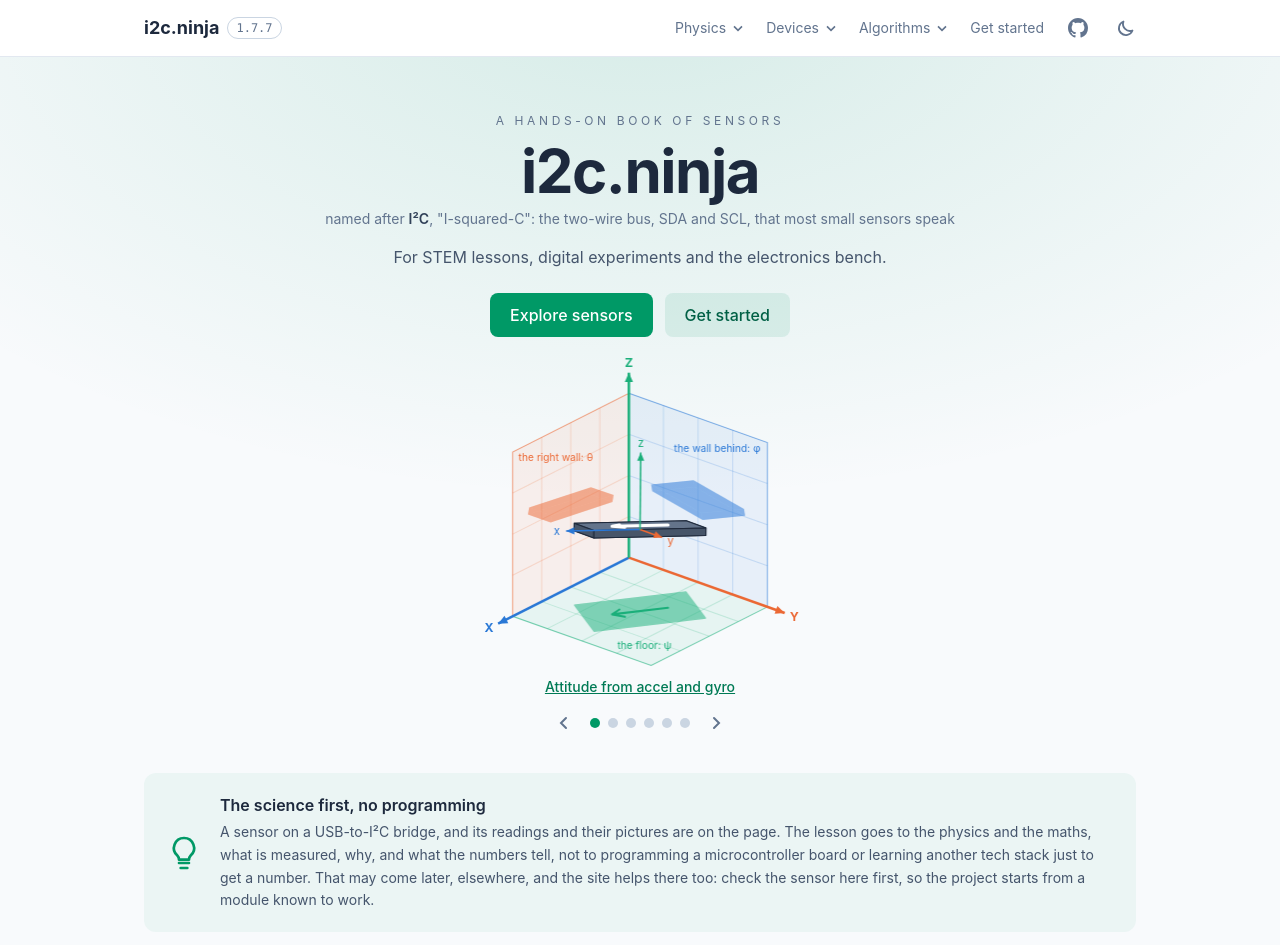
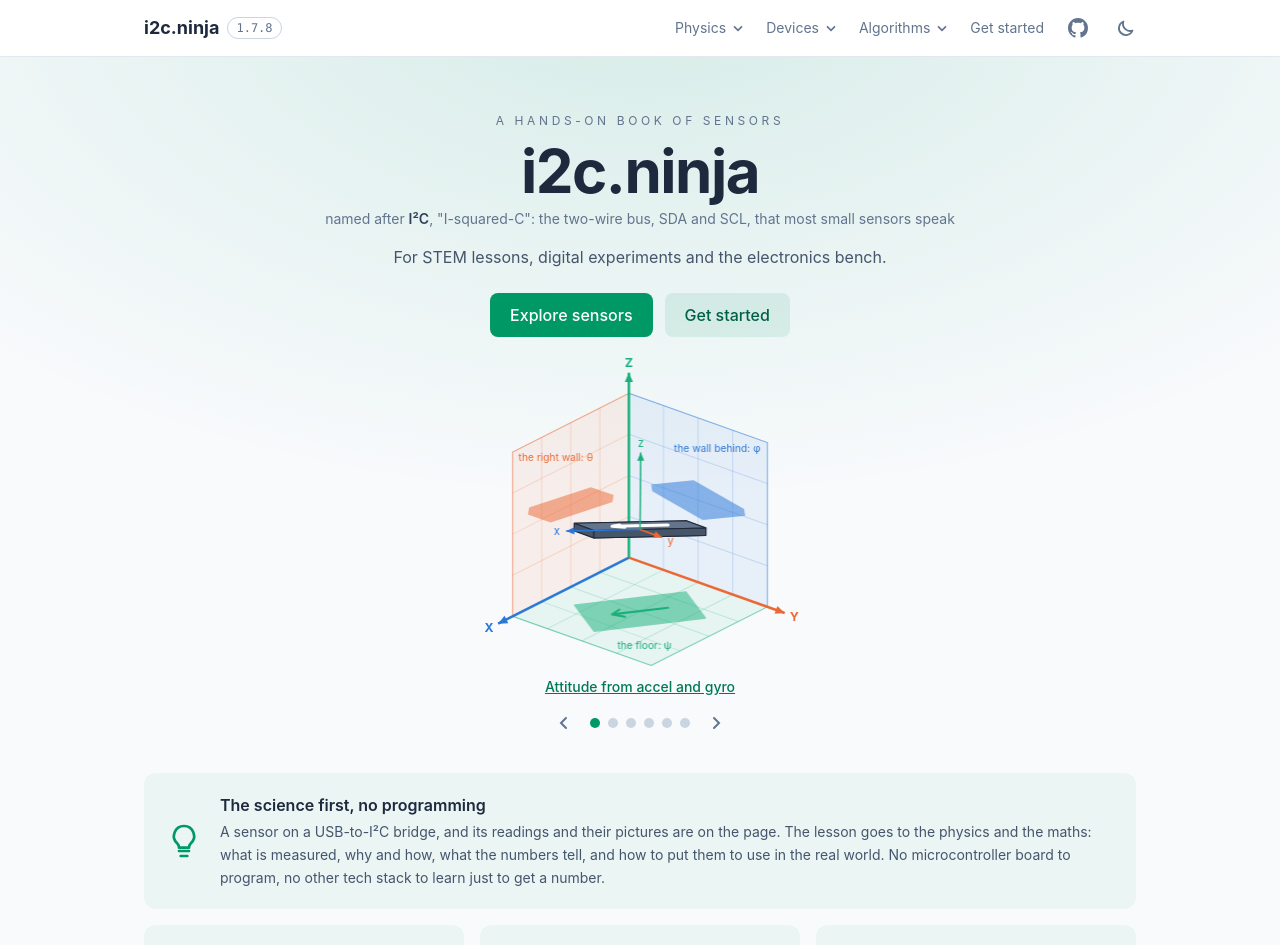
Before and after one commit to aguegu/i2c.ninja, a Vue app: page / in a window 1280 px wide. Shown: the top 945 px of the page. Built offline with nearby package versions, Linux system fonts and the light colour scheme.

Commit message:
1.7.8: Home's science-first band: what is measured, why and how, what the numbers tell, how to use them; the 'may come later' sentence out
Co-Authored-By: Claude Opus 5.5 <noreply@anthropic.com>

```diff
--- a/package.json
+++ b/package.json
@@ -1,7 +1,7 @@
 {
   "name": "i2c.ninja",
   "private": true,
-  "version": "1.7.7",
+  "version": "1.7.8",
   "type": "module",
   "description": "I2C devices live in the browser: a CH341 over WebUSB, atiic's drivers, charts",
   "license": "PolyForm-Noncommercial-1.0.0",
--- a/src/views/HomeView.vue
+++ b/src/views/HomeView.vue
@@ -52,8 +52,8 @@ const QUOTES = [
         <span class="flex flex-col">
           <span class="font-semibold">The science first, no programming</span>
           <span class="mt-1 text-sm leading-relaxed text-slate-600 dark:text-slate-300">
-            A sensor on a USB-to-I²C bridge, and its readings and their pictures are on the page. The lesson goes to the physics and the maths, what is measured, why, and what the numbers tell, not to programming a microcontroller board or learning another tech stack just to get a number.
-            That may come later, elsewhere, and the site helps there too: check the sensor here first, so the project starts from a module known to work.
+            A sensor on a USB-to-I²C bridge, and its readings and their pictures are on the page. The lesson goes to the physics and the maths: what is measured, why and how, what the numbers tell, and how to put them to use in the real world.
+            No microcontroller board to program, no other tech stack to learn just to get a number.
           </span>
         </span>
       </RouterLink>
```
Also changed, not shown: 1 other file (tests, documents, lock files or other folders).
